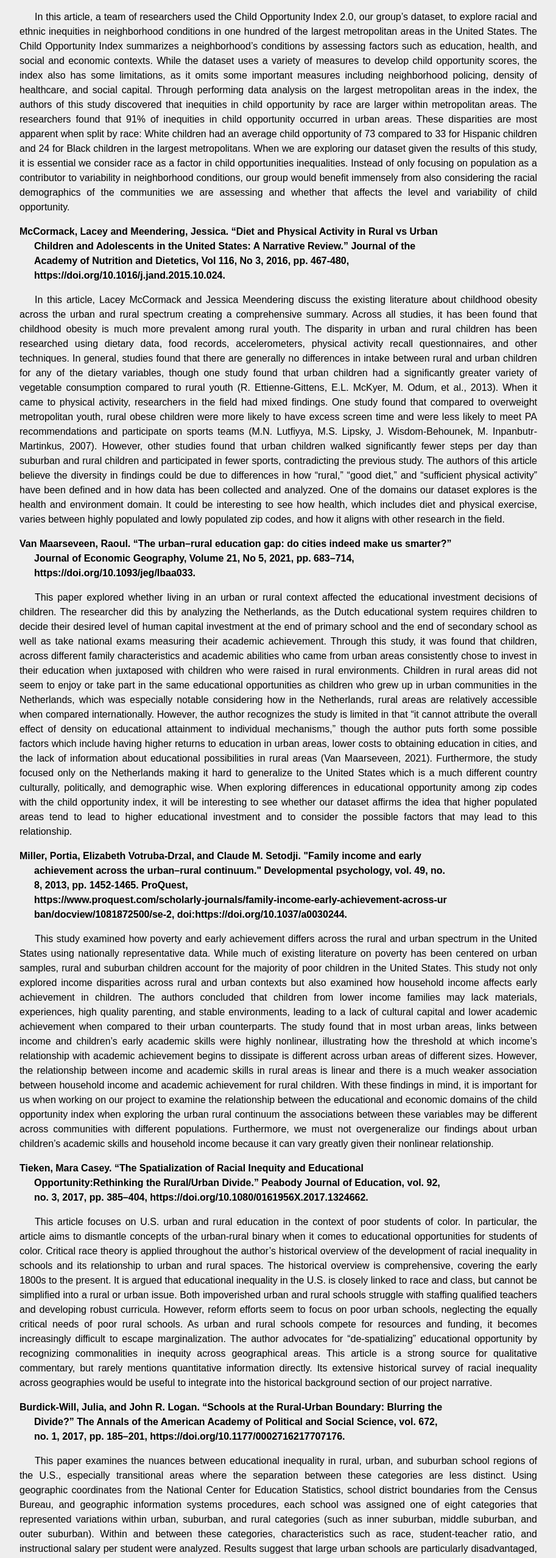
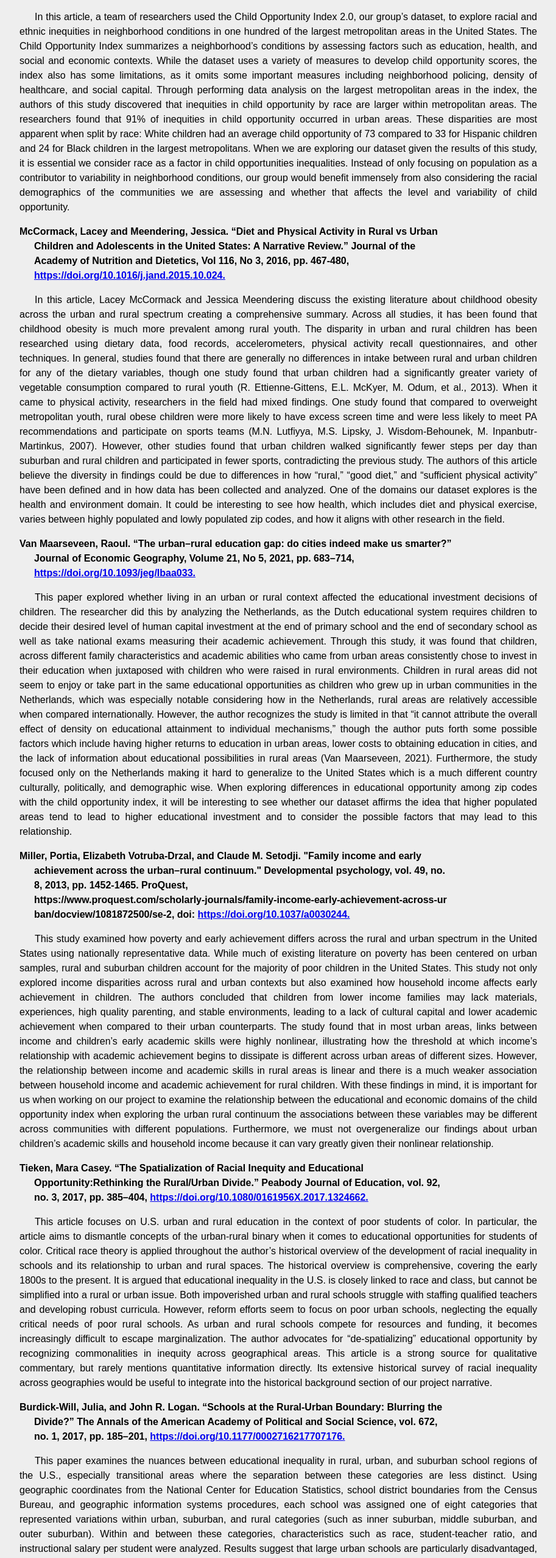
Before and after one commit to gevorgakopyan/NextGenOpportunity, a React (Create React App) app: page /bibliography in a window 1280 px wide. Shown: the part 234-2789 px from the top of the page at 61% size, without its empty margins (183-1096 px from the left). Built offline with nearby package versions, Linux system fonts and the light colour scheme.

Commit message:
Added links to annotated bibiliography

```diff
--- a/src/Bibliography.js
+++ b/src/Bibliography.js
@@ -23,7 +23,7 @@ const Bibliography = () => {
            <p style={{textIndent: "0px"}}><b>
             <i>Acevedo-Garcia, Dolores, et al.</i> “Racial And Ethnic Inequities In Children’s Neighborhoods:
             <br/>&emsp;&ensp; Evidence From The New Child Opportunity Index 2.0”<i>Health Affairs (Project Hope)</i>,
-            <br/>&emsp;&ensp; vol. 39, no. 10, 2020, pp. 1693–1701, doi:10.1377/hlthaff.2020.00735.
+            <br/>&emsp;&ensp; vol. 39, no. 10, 2020, pp. 1693–1701, <a target="_blank" rel="noopener noreferrer"  href='https://doi.org/10.1377/hlthaff.2020.00735'>https://doi.org/10.1377/hlthaff.2020.00735.</a>
             </b></p></Typography>
            <Typography
             variant='body1'
@@ -47,7 +47,7 @@ const Bibliography = () => {
             }}
           >
            <p style={{textIndent: "0px"}}><b>
-            McCormack, Lacey and Meendering, Jessica. “Diet and Physical Activity in Rural vs Urban <br/>&emsp;&ensp;Children and Adolescents in the United States: A Narrative Review.” Journal of the <br/>&emsp;&ensp;Academy of Nutrition and Dietetics, Vol 116, No 3, 2016, pp. 467-480, <br/>&emsp;&ensp;https://doi.org/10.1016/j.jand.2015.10.024.
+            McCormack, Lacey and Meendering, Jessica. “Diet and Physical Activity in Rural vs Urban <br/>&emsp;&ensp;Children and Adolescents in the United States: A Narrative Review.” Journal of the <br/>&emsp;&ensp;Academy of Nutrition and Dietetics, Vol 116, No 3, 2016, pp. 467-480, <br/>&emsp;&ensp;<a target="_blank" rel="noopener noreferrer" href='https://doi.org/10.1016/j.jand.2015.10.024'>https://doi.org/10.1016/j.jand.2015.10.024.</a>
             </b></p></Typography>
            <Typography
             variant='body1'
@@ -71,7 +71,7 @@ const Bibliography = () => {
             }}
           >
            <p style={{textIndent: "0px"}}><b>
-            Van Maarseveen, Raoul. “The urban–rural education gap: do cities indeed make us smarter?” <br/>&emsp;&ensp;Journal of Economic Geography, Volume 21, No 5, 2021, pp. 683–714, <br/>&emsp;&ensp;https://doi.org/10.1093/jeg/lbaa033.
+            Van Maarseveen, Raoul. “The urban–rural education gap: do cities indeed make us smarter?” <br/>&emsp;&ensp;Journal of Economic Geography, Volume 21, No 5, 2021, pp. 683–714, <br/>&emsp;&ensp;<a target="_blank" rel="noopener noreferrer" href='https://doi.org/10.1093/jeg/lbaa033'>https://doi.org/10.1093/jeg/lbaa033.</a>
             </b></p></Typography>
            <Typography
             variant='body1'
@@ -95,7 +95,7 @@ const Bibliography = () => {
             }}
           >
            <p style={{textIndent: "0px"}}><b>
-            Miller, Portia, Elizabeth Votruba-Drzal, and Claude M. Setodji. "Family income and early <br/>&emsp;&ensp;achievement across the urban–rural continuum." Developmental psychology, vol. 49, no. <br/>&emsp;&ensp;8, 2013, pp. 1452-1465. ProQuest, <br/>&emsp;&ensp;https://www.proquest.com/scholarly-journals/family-income-early-achievement-across-ur<br/>&emsp;&ensp;ban/docview/1081872500/se-2, doi:https://doi.org/10.1037/a0030244.
+            Miller, Portia, Elizabeth Votruba-Drzal, and Claude M. Setodji. "Family income and early <br/>&emsp;&ensp;achievement across the urban–rural continuum." Developmental psychology, vol. 49, no. <br/>&emsp;&ensp;8, 2013, pp. 1452-1465. ProQuest, <br/>&emsp;&ensp;https://www.proquest.com/scholarly-journals/family-income-early-achievement-across-ur<br/>&emsp;&ensp;ban/docview/1081872500/se-2, doi: <a target="_blank" rel="noopener noreferrer" href='https://doi.org/10.1037/a0030244'>https://doi.org/10.1037/a0030244.</a>
             </b></p></Typography>
            <Typography
             variant='body1'
@@ -119,7 +119,7 @@ const Bibliography = () => {
             }}
           >
            <p style={{textIndent: "0px"}}><b>
-            Tieken, Mara Casey. “The Spatialization of Racial Inequity and Educational <br/>&emsp;&ensp;Opportunity:Rethinking the Rural/Urban Divide.” Peabody Journal of Education, vol. 92, <br/>&emsp;&ensp;no. 3, 2017, pp. 385–404, https://doi.org/10.1080/0161956X.2017.1324662.
+            Tieken, Mara Casey. “The Spatialization of Racial Inequity and Educational <br/>&emsp;&ensp;Opportunity:Rethinking the Rural/Urban Divide.” Peabody Journal of Education, vol. 92, <br/>&emsp;&ensp;no. 3, 2017, pp. 385–404, <a target="_blank" rel="noopener noreferrer" href='https://doi.org/10.1080/0161956X.2017.1324662'>https://doi.org/10.1080/0161956X.2017.1324662.</a>
             </b></p></Typography>
            <Typography
             variant='body1'
@@ -143,7 +143,7 @@ const Bibliography = () => {
             }}
           >
            <p style={{textIndent: "0px"}}><b>
-             Burdick-Will, Julia, and John R. Logan. “Schools at the Rural-Urban Boundary: Blurring the <br/>&emsp;&ensp;Divide?” The Annals of the American Academy of Political and Social Science, vol. 672, <br/>&emsp;&ensp;no. 1, 2017, pp. 185–201, https://doi.org/10.1177/0002716217707176.
+             Burdick-Will, Julia, and John R. Logan. “Schools at the Rural-Urban Boundary: Blurring the <br/>&emsp;&ensp;Divide?” The Annals of the American Academy of Political and Social Science, vol. 672, <br/>&emsp;&ensp;no. 1, 2017, pp. 185–201, <a target="_blank" rel="noopener noreferrer" href='https://doi.org/10.1177/0002716217707176'>https://doi.org/10.1177/0002716217707176.</a>
             </b></p></Typography>
            <Typography
             variant='body1'
@@ -167,7 +167,7 @@ const Bibliography = () => {
             }}
           >
            <p style={{textIndent: "0px"}}><b>
-            Chetty, Raj, et al. “The Effects of Exposure to Better Neighborhoods on Children: New Evidence <br/>&emsp;&ensp;from the Moving to Opportunity Experiment.” The American Economic Review, vol. 106, <br/>&emsp;&ensp;no. 4, 2016, pp. 855–902. JSTOR, http://www.jstor.org/stable/43821479. Accessed 26 <br/>&emsp;&ensp;Oct. 2023.
+            Chetty, Raj, et al. “The Effects of Exposure to Better Neighborhoods on Children: New Evidence <br/>&emsp;&ensp;from the Moving to Opportunity Experiment.” The American Economic Review, vol. 106, <br/>&emsp;&ensp;no. 4, 2016, pp. 855–902. JSTOR, <a target="_blank" rel="noopener noreferrer" href='http://www.jstor.org/stable/43821479'>http://www.jstor.org/stable/43821479.</a> Accessed 26 <br/>&emsp;&ensp;Oct. 2023.
             </b></p></Typography>
            <Typography
             variant='body1'
@@ -191,7 +191,7 @@ const Bibliography = () => {
             }}
           >
            <p style={{textIndent: "0px"}}><b>
-            Thiede, Brian C., et al. “Income Inequality Across the Rural‐Urban Continuum in the United <br/>&emsp;&ensp;States, 1970–2016.” Rural Sociology, vol. 85, no. 4, 2020, pp. 899–937, <br/>&emsp;&ensp;https://doi.org/10.1111/ruso.12354.
+            Thiede, Brian C., et al. “Income Inequality Across the Rural‐Urban Continuum in the United <br/>&emsp;&ensp;States, 1970–2016.” Rural Sociology, vol. 85, no. 4, 2020, pp. 899–937, <br/>&emsp;&ensp;<a target="_blank" rel="noopener noreferrer" href='https://doi.org/10.1111/ruso.12354'>https://doi.org/10.1111/ruso.12354</a>.
             </b></p></Typography>
            <Typography
             variant='body1'
@@ -215,7 +215,7 @@ const Bibliography = () => {
             }}
           >
            <p style={{textIndent: "0px"}}><b>
-             Leventhal, Tama, and Jeanne Brooks-Gunn. “The Neighborhoods They Live in: The Effects of <br/>&emsp;&ensp;Neighborhood Residence on Child and Adolescent Outcomes.” Psychological Bulletin, <br/>&emsp;&ensp;vol. 126, no. 2, 2000, pp. 309–37, https://doi.org/10.1037/0033-2909.126.2.309.
+             Leventhal, Tama, and Jeanne Brooks-Gunn. “The Neighborhoods They Live in: The Effects of <br/>&emsp;&ensp;Neighborhood Residence on Child and Adolescent Outcomes.” Psychological Bulletin, <br/>&emsp;&ensp;vol. 126, no. 2, 2000, pp. 309–37, <a target="_blank" rel="noopener noreferrer" href='https://doi.org/10.1037/0033-2909.126.2.309'>https://doi.org/10.1037/0033-2909.126.2.309.</a>
             </b></p></Typography>
            <Typography
             variant='body1'
@@ -239,7 +239,7 @@ const Bibliography = () => {
             }}
           >
            <p style={{textIndent: "0px"}}><b>
-            Miller, Portia, and Elizabeth Votruba-Drzal. “Urbanicity Moderates Associations Between <br/>&emsp;&ensp;Family Income and Adolescent Academic Achievement.” Rural Sociology, vol. 80, no. 3, <br/>&emsp;&ensp;2015, pp. 362–86, https://doi.org/10.1111/ruso.12067.
+            Miller, Portia, and Elizabeth Votruba-Drzal. “Urbanicity Moderates Associations Between <br/>&emsp;&ensp;Family Income and Adolescent Academic Achievement.” Rural Sociology, vol. 80, no. 3, <br/>&emsp;&ensp;2015, pp. 362–86, <a target="_blank" rel="noopener noreferrer" href='https://doi.org/10.1111/ruso.12067'>https://doi.org/10.1111/ruso.12067.</a>
             </b></p></Typography>
            <Typography
             variant='body1'
@@ -263,7 +263,7 @@ const Bibliography = () => {
             }}
           >
            <p style={{textIndent: "0px"}}><b>
-            Votruba-Drzal, Elizabeth, et al. “Poverty, Urbanicity, and Children’s Development of Early<br/>&emsp;&ensp; Academic Skills.” Child Development Perspectives, vol. 10, no. 1, 2016, pp. 3–9, <br/>&emsp;&ensp;https://doi.org/10.1111/cdep.12152.
+            Votruba-Drzal, Elizabeth, et al. “Poverty, Urbanicity, and Children’s Development of Early<br/>&emsp;&ensp; Academic Skills.” Child Development Perspectives, vol. 10, no. 1, 2016, pp. 3–9, <br/>&emsp;&ensp;<a target="_blank" rel="noopener noreferrer" href='https://doi.org/10.1111/cdep.12152'>https://doi.org/10.1111/cdep.12152.</a>
             </b></p></Typography>
            <Typography
             variant='body1'
@@ -287,7 +287,7 @@ const Bibliography = () => {
             }}
           >
            <p style={{textIndent: "0px"}}><b>
-            Crouch, E., Radcliff, E., Probst, J.C., Bennett, K.J. and McKinney, S.H. “Rural-Urban <br/>&emsp;&ensp;Differences in Adverse Childhood Experiences Across a National Sample of Children.” <br/>&emsp;&ensp;The Journal of Rural Health, Vol 36: 2020, pp. 55-64. https://doi.org/10.1111/jrh.12366
+            Crouch, E., Radcliff, E., Probst, J.C., Bennett, K.J. and McKinney, S.H. “Rural-Urban <br/>&emsp;&ensp;Differences in Adverse Childhood Experiences Across a National Sample of Children.” <br/>&emsp;&ensp;The Journal of Rural Health, Vol 36: 2020, pp. 55-64. <a target="_blank" rel="noopener noreferrer" href='https://doi.org/10.1111/jrh.12366'>https://doi.org/10.1111/jrh.12366</a>
             </b></p></Typography>
            <Typography
             variant='body1'
@@ -311,7 +311,7 @@ const Bibliography = () => {
             }}
           >
            <p style={{textIndent: "0px"}}><b>
-            Hertz, Thomas, and Silva, Andres. “Rurality and Income Inequality in the United States” Rural <br/>&emsp;&ensp;sociology, Vol.85, No. 2, 2020, pp. 436-467. <br/>&emsp;&ensp;https://onlinelibrary.wiley.com/doi/abs/10.1111/ruso.12295.
+            Hertz, Thomas, and Silva, Andres. “Rurality and Income Inequality in the United States” Rural <br/>&emsp;&ensp;sociology, Vol.85, No. 2, 2020, pp. 436-467. <br/>&emsp;&ensp;<a target="_blank" rel="noopener noreferrer" href='https://onlinelibrary.wiley.com/doi/abs/10.1111/ruso.12295'>https://onlinelibrary.wiley.com/doi/abs/10.1111/ruso.12295</a>
             </b></p></Typography>
            <Typography
             variant='body1'
@@ -335,7 +335,7 @@ const Bibliography = () => {
             }}
           >
            <p style={{textIndent: "0px"}}><b>
-            Kelleher, Kelly J. and Gardner, William. “Out of Sight, Out of Mind–Behavioral and <br/>&emsp;&ensp;Developmental Care for Rural Children.” New England Journal of Medicine, vol 376, no. <br/>&emsp;&ensp;14, 2017, pp. 1301-1303. https://browzine.com/libraries/33/articles/83885801.
+            Kelleher, Kelly J. and Gardner, William. “Out of Sight, Out of Mind–Behavioral and <br/>&emsp;&ensp;Developmental Care for Rural Children.” New England Journal of Medicine, vol 376, no. <br/>&emsp;&ensp;14, 2017, pp. 1301-1303. <a target="_blank" rel="noopener noreferrer" href='https://browzine.com/libraries/33/articles/83885801'>https://browzine.com/libraries/33/articles/83885801.</a>
            </b></p></Typography>
            <Typography
             variant='body1'
@@ -359,7 +359,7 @@ const Bibliography = () => {
             }}
           >
            <p style={{textIndent: "0px"}}><b>
-            Probst, Janice, Barker, Judith, Enders, Alexandra, Gardiner, Paula; “Current State of Child <br/>&emsp;&ensp;Health in Rural America: How Context Shapes Children's Health.” The Journal of Rural <br/>&emsp;&ensp;Health, 2018, Vol. 34, pp. 3-12. https://browzine.com/libraries/33/articles/60556370.
+            Probst, Janice, Barker, Judith, Enders, Alexandra, Gardiner, Paula; “Current State of Child <br/>&emsp;&ensp;Health in Rural America: How Context Shapes Children's Health.” The Journal of Rural <br/>&emsp;&ensp;Health, 2018, Vol. 34, pp. 3-12. <a target="_blank" rel="noopener noreferrer" href='https://browzine.com/libraries/33/articles/60556370'>https://browzine.com/libraries/33/articles/60556370.</a>
            </b></p></Typography>
            <Typography
             variant='body1'
```
